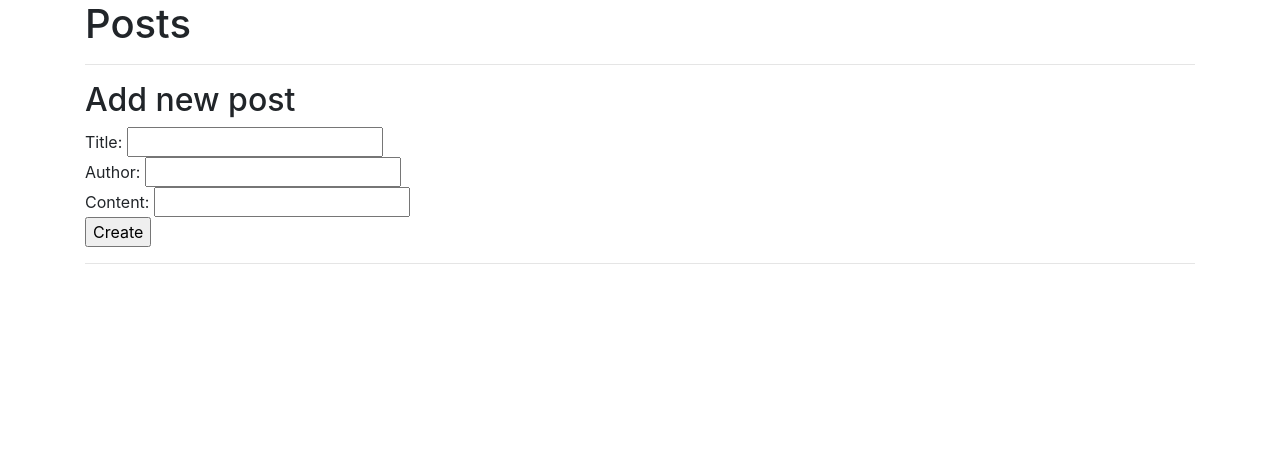
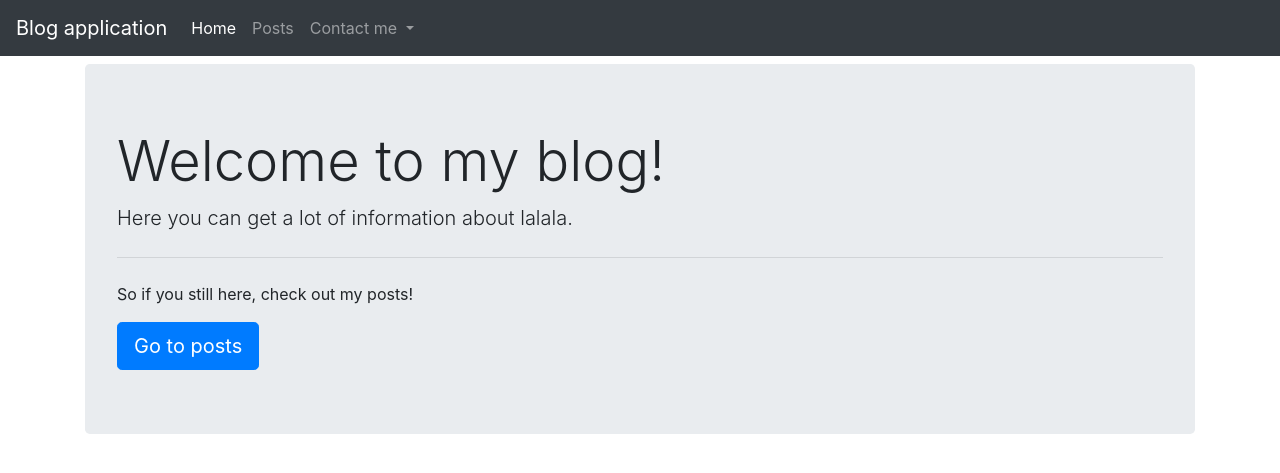
Before and after one commit to DanaKlimova/Flask-Blog-App, a Flask app: page / in a window 1280 px wide. Shown: the top 473 px of the page. Run offline with Flask 2, Linux system fonts and the light colour scheme; data that the repository does not hold is empty; some libraries are stand-ins or nearby versions.

Commit message:
Added nav bar, created index page and moved old 'index' content to the  posts page.

```diff
--- a/app.py
+++ b/app.py
@@ -18,11 +18,16 @@ class Post(db.Model):
         return f"Post {self.id}"
 
 
-@app.route("/", methods=["GET", "POST"])
+@app.route("/")
 def index():
+    return render_template("index.html")
+
+
+@app.route("/posts", methods=["GET", "POST"])
+def posts():
     posts = Post.query.all()
     if request.method == "GET":
-        return render_template("index.html", posts=posts)
+        return render_template("posts.html", posts=posts)
     else:
         title = request.form.get("title")
         author = request.form.get("author")
@@ -30,7 +35,7 @@ def index():
         new_post = Post(title=title, author=author, content=content)
         db.session.add(new_post)
         db.session.commit()
-        return redirect(url_for("index"))
+        return redirect(url_for("posts"))
 
 
 @app.route("/edit/<int:id>", methods=["GET", "POST"])
@@ -43,7 +48,7 @@ def edit_post(id):
         post.author = request.form.get("author")
         post.content = request.form.get("content")
         db.session.commit()
-        return redirect(url_for("index"))
+        return redirect(url_for("posts"))
 
 
 @app.route("/delete/<int:id>", methods=["POST"])
@@ -51,7 +56,7 @@ def delete_post(id):
     post = Post.query.get(id)
     db.session.delete(post)
     db.session.commit()
-    return redirect(url_for("index"))
+    return redirect(url_for("posts"))
 
 
 if __name__ == '__main__':
--- /dev/null
+++ b/static/js/nav_bar.js
@@ -0,0 +1,4 @@
+$(document).ready(function() {
+    $('li.active').removeClass('active');
+    $('a[href="' + location.pathname + '"]').closest('li').addClass('active');
+});
--- a/templates/base.html
+++ b/templates/base.html
@@ -2,17 +2,45 @@
 <html lang="en">
      <head>
           <meta charset="utf-8">
-          <meta name="viewport" content="width=device-width, initial-scale-1">
+          <meta name="viewport" content="width=device-width, initial-scale=1">
           <meta http-equiv="X-UA-Compatible" content="ie=edge">
           <link rel="stylesheet" href="https://stackpath.bootstrapcdn.com/bootstrap/4.4.1/css/bootstrap.min.css" integrity="sha384-Vkoo8x4CGsO3+Hhxv8T/Q5PaXtkKtu6ug5TOeNV6gBiFeWPGFN9MuhOf23Q9Ifjh" crossorigin="anonymous">
           {% block title %} {% endblock %}
+          <nav class="navbar navbar-expand-lg navbar-dark bg-dark">
+               <a class="navbar-brand" href="{{ url_for('index') }}">Blog application</a>
+               <button class="navbar-toggler" type="button" data-toggle="collapse" data-target="#navbarSupportedContent"
+                       aria-controls="navbarSupportedContent" aria-expanded="false" aria-label="Toggle navigation">
+                    <span class="navbar-toggler-icon"></span>
+               </button>
+
+               <div class="collapse navbar-collapse" id="navbarSupportedContent">
+                    <ul class="navbar-nav mr-auto">
+                         <li class="nav-item active">
+                              <a class="nav-link" href="{{ url_for('index') }}">Home</a>
+                         </li>
+                         <li class="nav-item">
+                              <a class="nav-link" href="{{ url_for('posts') }}">Posts</a>
+                         </li>
+                         <li class="nav-item dropdown">
+                              <a class="nav-link dropdown-toggle" href="#" id="navbarDropdown" role="button" data-toggle="dropdown" aria-haspopup="true" aria-expanded="false">
+                                   Contact me
+                              </a>
+                              <div class="dropdown-menu" aria-labelledby="navbarDropdown">
+                                   <a class="dropdown-item" href="#">Instagram</a>
+                                   <a class="dropdown-item" href="#">Facebook</a>
+                              </div>
+                         </li>
+                    </ul>
+               </div>
+          </nav>
      </head>
      <body>
           <div class="container">
                {% block content %} {% endblock %}
-               <script src="https://code.jquery.com/jquery-3.4.1.slim.min.js" integrity="sha384-J6qa4849blE2+poT4WnyKhv5vZF5SrPo0iEjwBvKU7imGFAV0wwj1yYfoRSJoZ+n" crossorigin="anonymous"></script>
-               <script src="https://cdn.jsdelivr.net/npm/popper.js@1.16.0/dist/umd/popper.min.js" integrity="sha384-Q6E9RHvbIyZFJoft+2mJbHaEWldlvI9IOYy5n3zV9zzTtmI3UksdQRVvoxMfooAo" crossorigin="anonymous"></script>
-               <script src="https://stackpath.bootstrapcdn.com/bootstrap/4.4.1/js/bootstrap.min.js" integrity="sha384-wfSDF2E50Y2D1uUdj0O3uMBJnjuUD4Ih7YwaYd1iqfktj0Uod8GCExl3Og8ifwB6" crossorigin="anonymous"></script>
           </div>
+          <script src="https://code.jquery.com/jquery-3.4.1.min.js"></script>
+          <script src="https://cdn.jsdelivr.net/npm/popper.js@1.16.0/dist/umd/popper.min.js"></script>
+          <script src="https://stackpath.bootstrapcdn.com/bootstrap/4.4.1/js/bootstrap.min.js"></script>
+          <script src="{{ url_for('static', filename='js/nav_bar.js') }}"></script>
      </body>
 </html>
--- a/templates/index.html
+++ b/templates/index.html
@@ -1,31 +1,15 @@
 {% extends "base.html" %}
 
 {% block title %}
-<title>Posts</title>
+<title>Home</title>
 {% endblock %}
 
 {% block content %}
-    <h1>Posts</h1>
-    <hr>
-    <h2>Add new post</h2>
-    <form action="{{ url_for('index') }}" method="post">
-        Title: <input name="title" type="text"> <br>
-        Author: <input name="author" type="text"> <br>
-        Content: <input name="content" type="text"> <br>
-
-        <input type="submit" value="Create"> <br>
-    </form>
-    <hr>
-    {% for post in posts %}
-        <h3>{{ post.title }}</h3>
-        <h4>By: {{ post.author }}</h4>
-        <h4>Content: {{ post.content }}</h4>
-        <form action="{{ url_for('delete_post', id=post.id) }}" method="post">
-            <input type="submit" value="Delete"> <br>
-        </form>
-        <form action="{{ url_for('edit_post', id=post.id) }}" method="get">
-            <input type="submit" value="Edit"> <br>
-        </form>
-        <hr>
-    {% endfor %}
+    <div class="jumbotron my-2">
+        <h1 class="display-4">Welcome to my blog!</h1>
+        <p class="lead">Here you can get a lot of information about lalala.</p>
+        <hr class="my-4">
+        <p>So if you still here, check out my posts!</p>
+        <a class="btn btn-primary btn-lg" href="{{ url_for('posts') }}" role="button">Go to posts</a>
+    </div>
 {% endblock %}
```
Also changed, not shown: templates/posts.html (added, +31 -0 lines).
